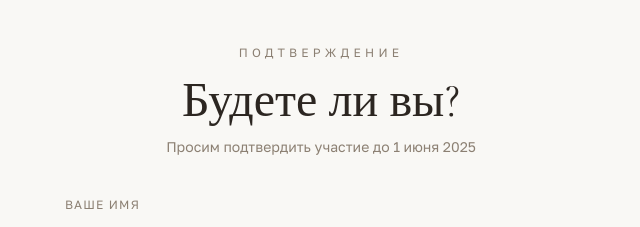
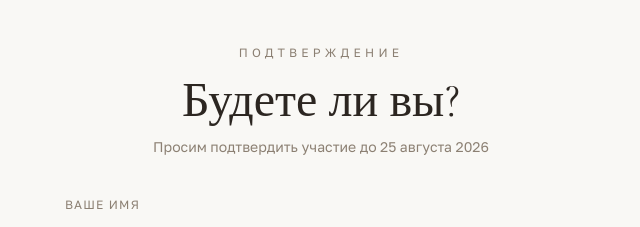
Before and after one commit to pr-poehali-dev/wedding-invitation-creation-36, a React (Vite) app: page / in a window 1280 px wide. Shown: the part 2400-2627 px from the top of the page, without its empty margins (319-959 px from the left). Built offline with nearby package versions, Linux system fonts and the light colour scheme.

Commit message:
fix: обновить дату подтверждения на 25 августа

```diff
--- a/src/pages/Index.tsx
+++ b/src/pages/Index.tsx
@@ -160,7 +160,7 @@ const WeddingInvitation = () => {
               Будете ли вы?
             </h2>
             <p className="font-body text-sm text-muted-foreground">
-              Просим подтвердить участие до 1 июня 2025
+              Просим подтвердить участие до 25 августа 2026
             </p>
           </div>
 
```
